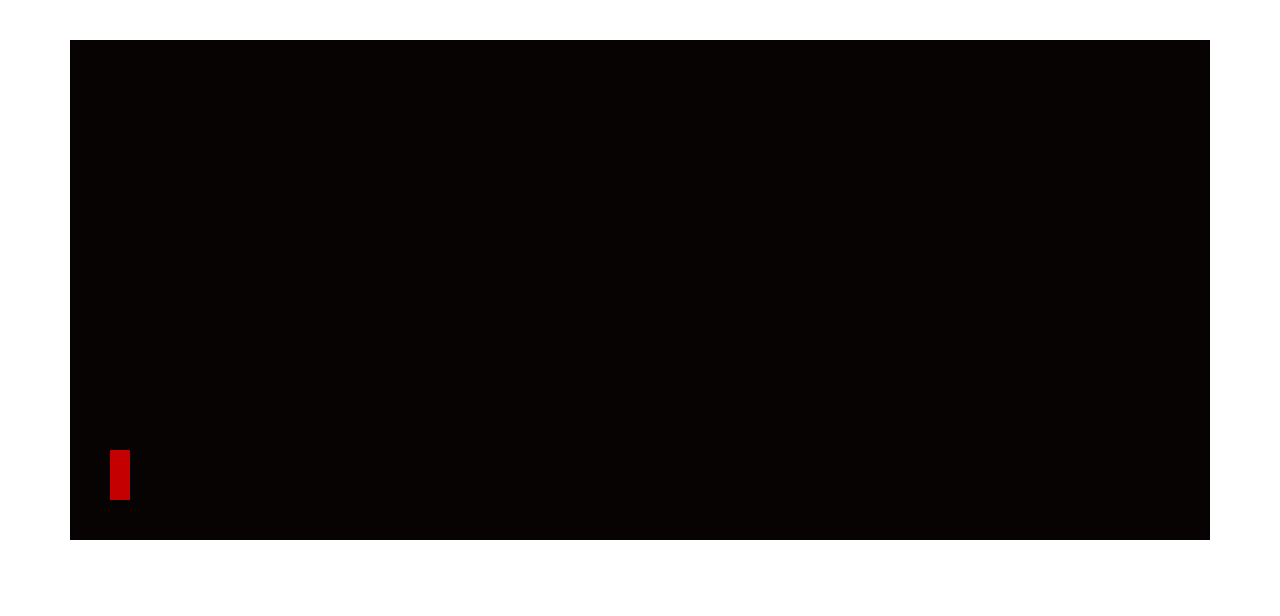
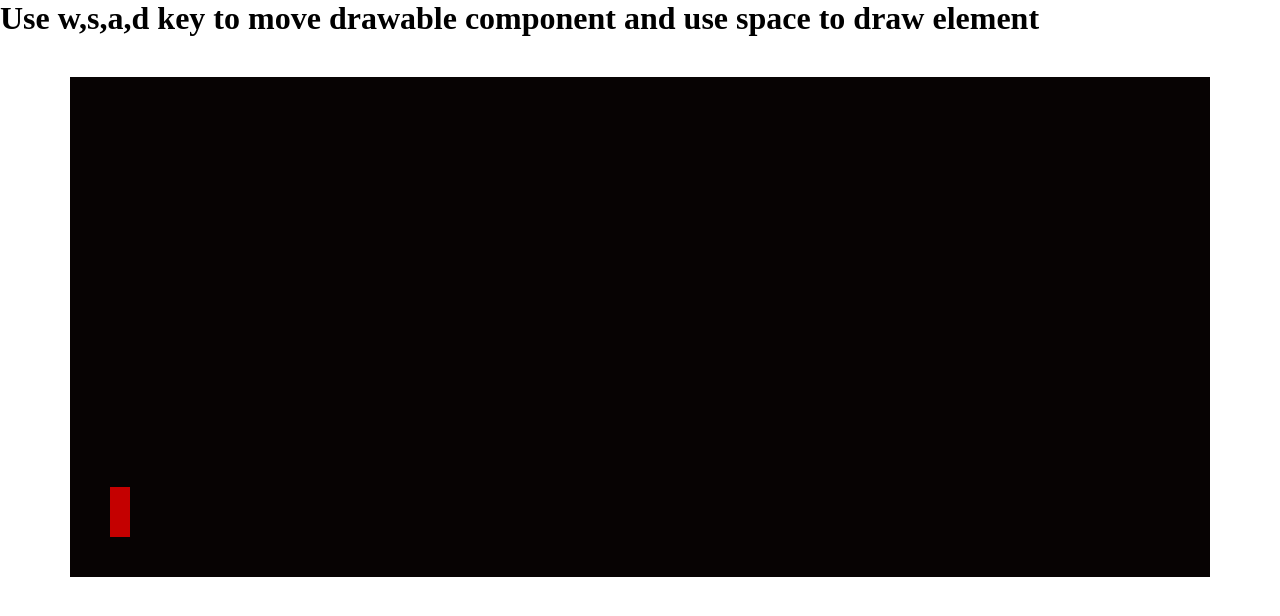
Before and after one commit to kalinchakma/testpage, a plain HTML site: page index.html in a window 1280 px wide. Drawn offline with Linux system fonts and the light colour scheme.

Commit message:
Update index.html

```diff
--- a/index.html
+++ b/index.html
@@ -8,6 +8,7 @@
     <script src="js/game.js" defer></script>
 </head>
 <body>
+    <h1>Use w,s,a,d key to move drawable component and use space to draw element</h1>
     <div class="game" id="game">
         <span class="player" id="player" style="bottom: 40px;left: 40px;"></span>
     </div>
```
